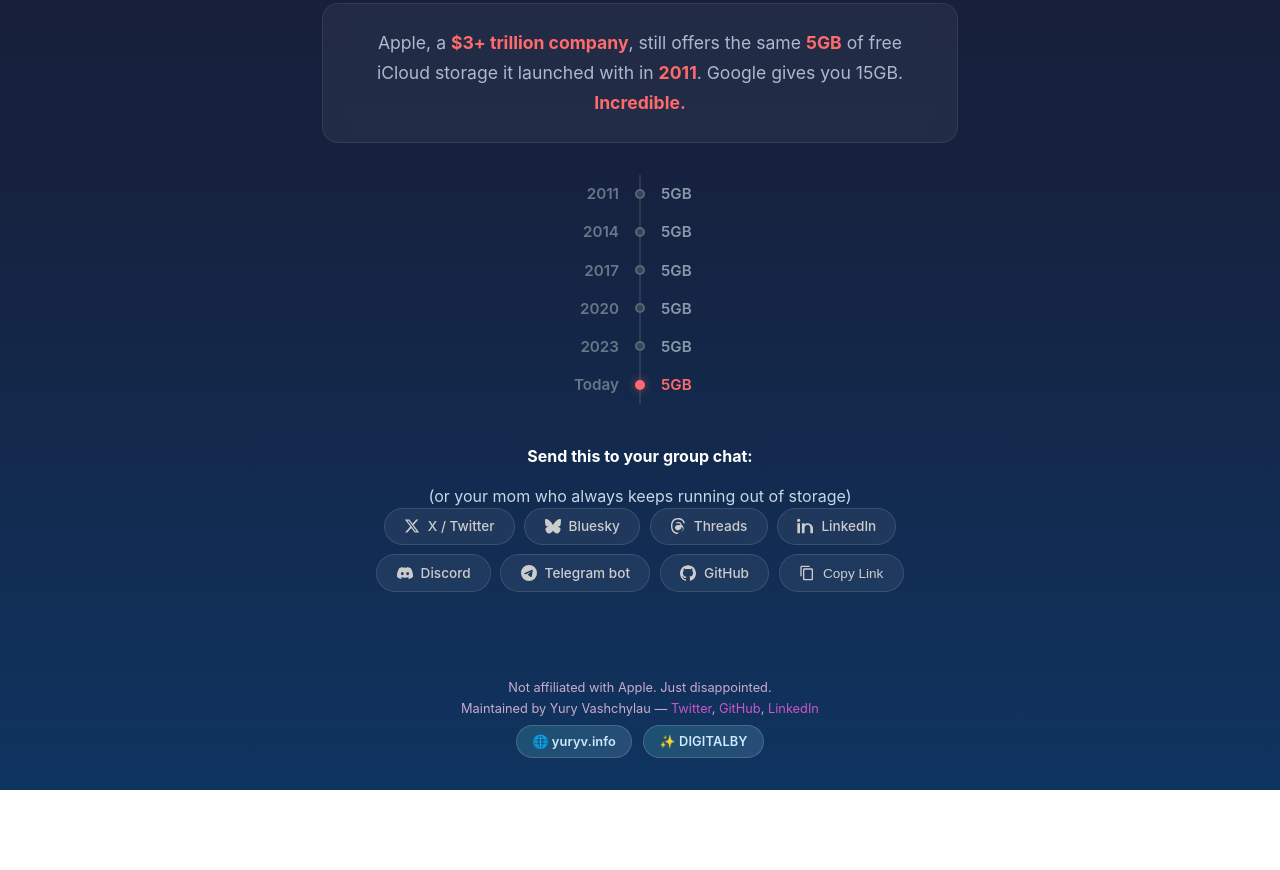
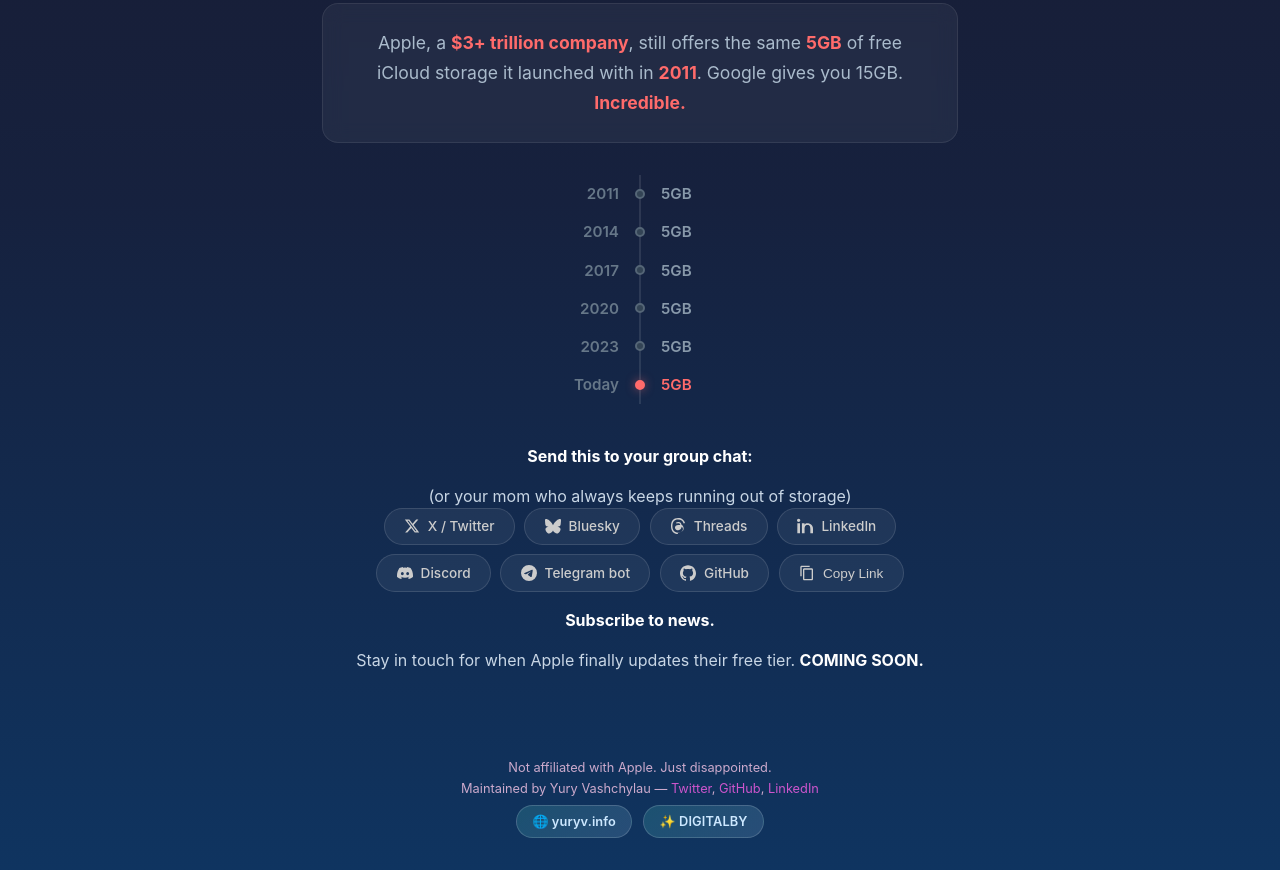
Before and after one commit to digitalby/isicloud5gb.lol, a plain HTML site: page www/index.html in a window 1280 px wide. Shown: the part 465-1335 px from the top of the page. Before the commit the page ends 1255 px from the top, so only its background shows below. Drawn offline with Linux system fonts and the light colour scheme; a script that the page names is missing.

Commit message:
Split subscribe CTA into title and subtitle

```diff
--- a/www/index.html
+++ b/www/index.html
@@ -418,6 +418,8 @@
           <span>Copy Link</span>
         </button>
       </div>
+      <p class="viral-prompt"><strong>Subscribe to news.</strong></p>
+      <p class="viral-prompt">Stay in touch for when Apple finally updates their free tier. <strong>COMING SOON.</strong></p>
     </div>
   </main>
 
```
